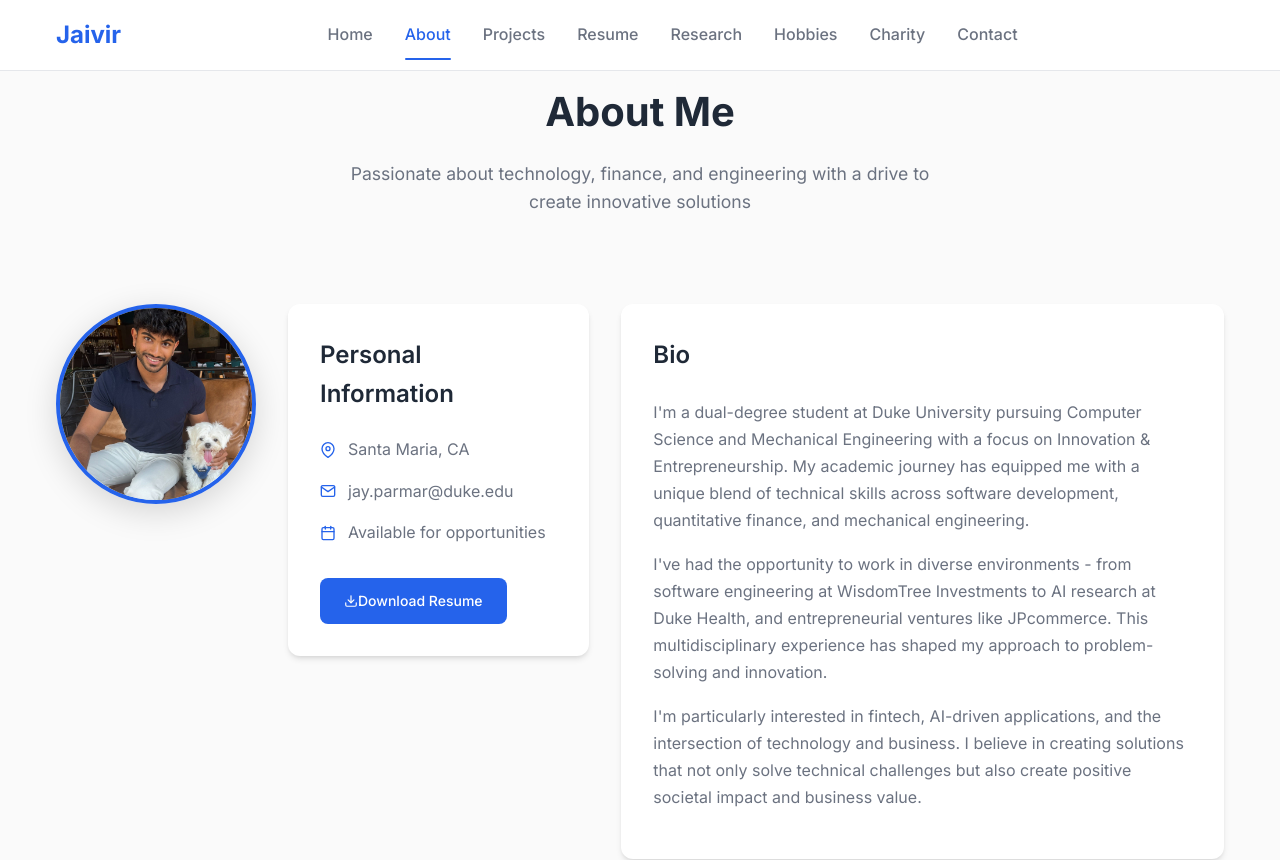
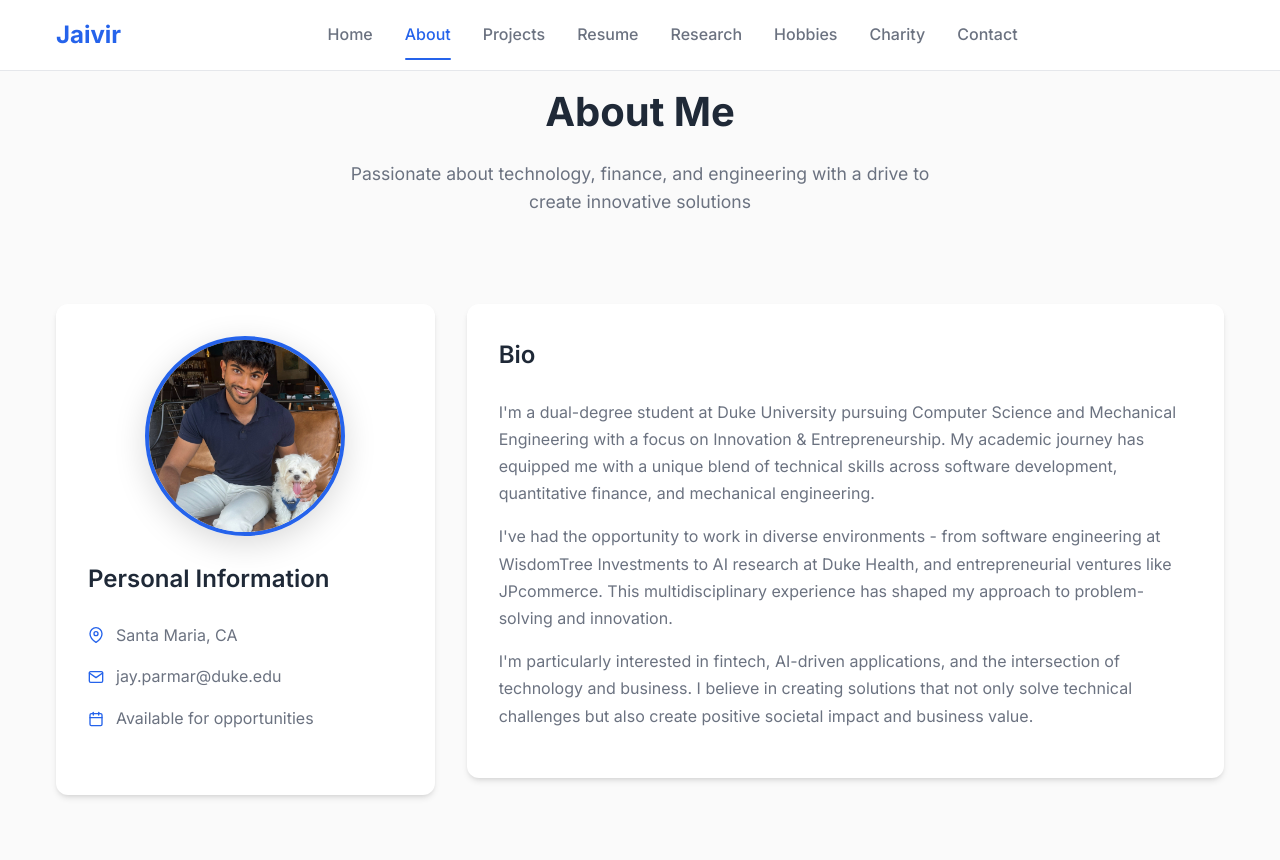
Before and after one commit to Jaiparmar940/Jaivir-portfolio, a React (Create React App) app: page /about in a window 1280 px wide. Shown: the top 860 px of the page. Built offline with nearby package versions, Linux system fonts and the light colour scheme.

Commit message:
Move profile image into personal info card and remove download resume button

```diff
--- a/src/pages/About.css
+++ b/src/pages/About.css
@@ -21,7 +21,7 @@
 /* Personal Info Section */
 .info-grid {
   display: grid;
-  grid-template-columns: auto 1fr 2fr;
+  grid-template-columns: 1fr 2fr;
   gap: 2rem;
   margin-bottom: 3rem;
   align-items: start;
@@ -30,7 +30,8 @@
 .profile-image-container {
   display: flex;
   justify-content: center;
-  align-items: flex-start;
+  align-items: center;
+  margin-bottom: 1.5rem;
 }
 
 .about-profile-image {
@@ -221,7 +222,7 @@
   }
 
   .profile-image-container {
-    order: -1;
+    margin-bottom: 1rem;
   }
 
   .about-profile-image {
--- a/src/pages/About.js
+++ b/src/pages/About.js
@@ -1,6 +1,6 @@
 import React from 'react';
 import { motion } from 'framer-motion';
-import { FiDownload, FiMail, FiMapPin, FiCalendar } from 'react-icons/fi';
+import { FiMail, FiMapPin, FiCalendar } from 'react-icons/fi';
 import './About.css';
 
 const About = () => {
@@ -66,6 +66,7 @@ const About = () => {
           viewport={{ once: true }}
         >
           <div className="info-grid">
+            <div className="info-card card">
               <motion.div
                 className="profile-image-container"
                 initial={{ opacity: 0, scale: 0.8 }}
@@ -79,8 +80,6 @@ const About = () => {
                   className="about-profile-image"
                 />
               </motion.div>
-
-            <div className="info-card card">
               <h3>Personal Information</h3>
               <div className="info-list">
                 <div className="info-item">
@@ -96,10 +95,6 @@ const About = () => {
                   <span>Available for opportunities</span>
                 </div>
               </div>
-              <a href="/resume.pdf" className="btn btn-primary" download>
-                <FiDownload />
-                Download Resume
-              </a>
             </div>
 
             <div className="bio-card card">
```
Lines whose indentation alone changed are shown as unchanged.
